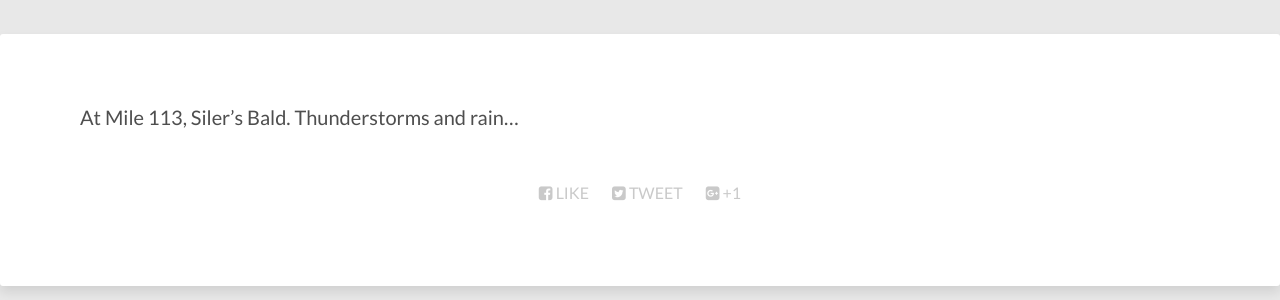
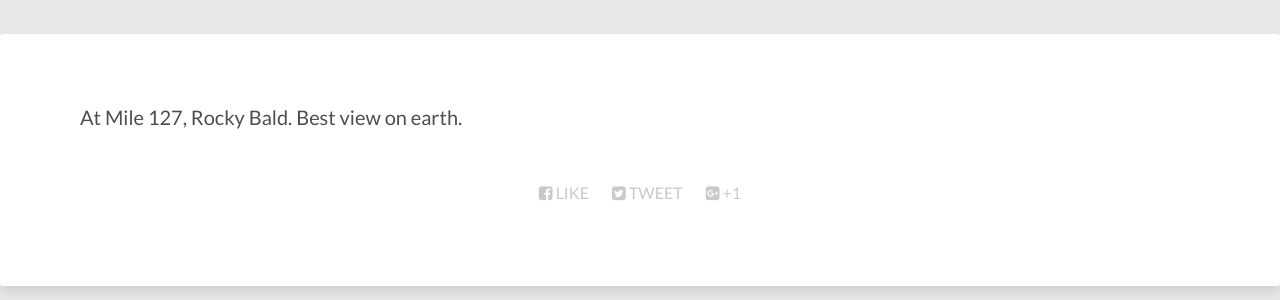
Before and after one commit to kobusgrobler/kobusgrobler.github.io, a Jekyll site: the page built from status.md, in a window 1280 px wide. Shown: the part 416-716 px from the top of the page. Built offline with Jekyll 4.4.1, drawn with Linux system fonts in a browser that asks for light colours; nearby versions of some CDN libraries; comment, search, counter and statistics services are not loaded.

Commit message:
Update status.md

```diff
--- a/status.md
+++ b/status.md
@@ -6,4 +6,4 @@ image:
   feature: mountain.jpg
 ---
 
-At Mile 113, Siler's Bald. Thunderstorms and rain...
+At Mile 127, Rocky Bald. Best view on earth.
```
